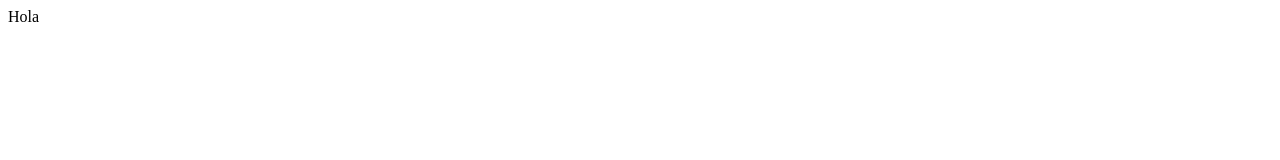
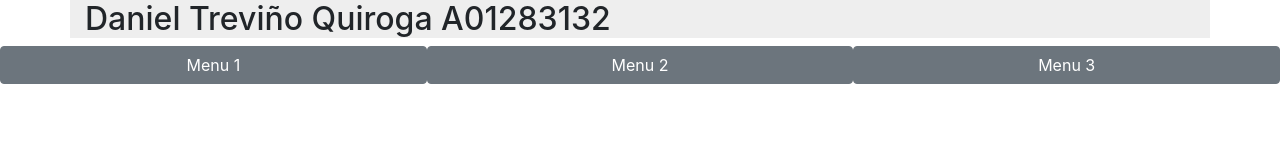
Before and after one commit to danieltre23/ClaseWebCurricula, a plain HTML site: page index.html in a window 1280 px wide. Drawn offline with nearby package versions, Linux system fonts and the light colour scheme.

Commit message:
Practica 3

```diff
--- a/index.html
+++ b/index.html
@@ -2,10 +2,21 @@
 <html>
     <head>
         <meta charset=utf-8>
-            <title>Curricula</title>
-        </meta>
+        <link rel="stylesheet" href="https://stackpath.bootstrapcdn.com/bootstrap/4.5.2/css/bootstrap.min.css" integrity="sha384-JcKb8q3iqJ61gNV9KGb8thSsNjpSL0n8PARn9HuZOnIxN0hoP+VmmDGMN5t9UJ0Z" crossorigin="anonymous">
+        <title>3132</title>
     </head>
     <body>
-        Hola
+        <div class="container" style="background: #aaa3;">
+            <h2>
+                Daniel Treviño Quiroga A01283132
+            </h2>
+        </div>
+        <div class="container-fluid">
+            <div class="row">
+                <button type="button" class="col btn btn-secondary">Menu 1</button>
+                <button type="button" class="col btn btn-secondary">Menu 2</button>
+                <button type="button" class="col btn btn-secondary">Menu 3</button>
+            </div>
+        </div>
     </body>
 </html>
```
